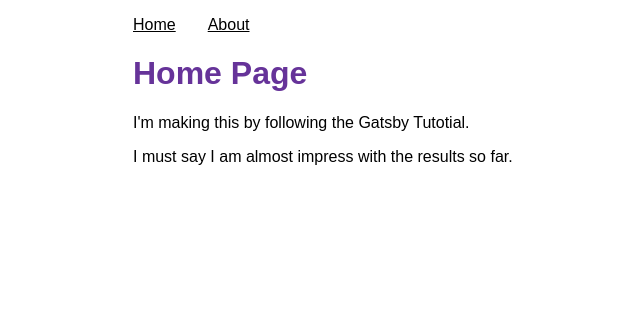
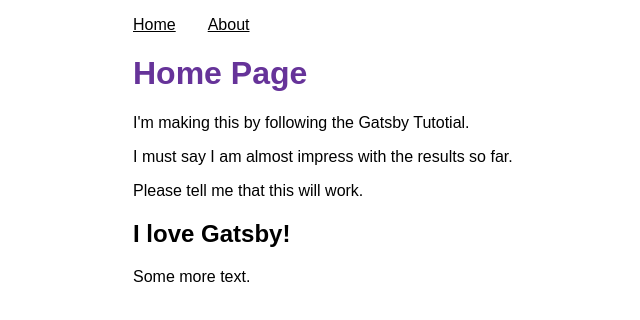
Before and after one commit to anielfeyt/my-first-gasby-site, a Gatsby site: page / in a window 1280 px wide. Shown: the whole page, without its empty margins (257-897 px from the left). Built offline with nearby package versions, Linux system fonts and the light colour scheme; Gatsby itself is replaced by a stand-in of ours.

Commit message:
Added h2 and text

```diff
--- a/src/pages/index.js
+++ b/src/pages/index.js
@@ -6,6 +6,10 @@
     <Layout pageTitle="Home Page">
       <p>I'm making this by following the Gatsby Tutotial.</p>
       <p>I must say I am almost impress with the results so far.</p>
+      <p>Please tell me that this will work.</p>
+
+      <h2>I love Gatsby!</h2>
+      <p>Some more text.</p>
     </Layout>
 
   );
```
